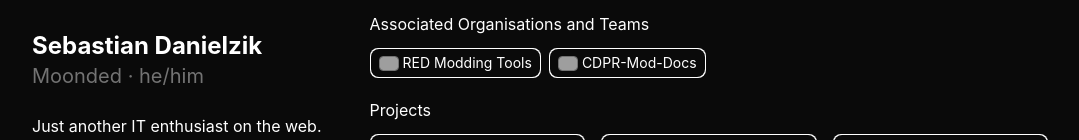
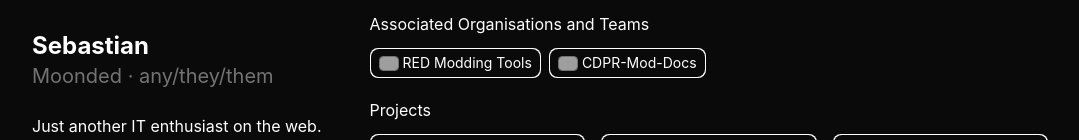
Before and after one commit to Moonded/homepage, an Astro site: page / in a window 1280 px wide. Shown: the part 381-521 px from the top of the page, without its empty margins (104-1183 px from the left). Built offline with nearby package versions, Linux system fonts and the light colour scheme; Astro itself is replaced by a stand-in of ours; grey boxes are pictures that could not be loaded.

Commit message:
update info to refelct updated values

```diff
--- a/src/components/sidebar/Info.astro
+++ b/src/components/sidebar/Info.astro
@@ -1,10 +1,8 @@
 <div>
-    <h1
-        class="text-2xl font-bold hover:bg-linear-to-r hover:from-pink-500 hover:via-red-500 hover:to-red-500 hover:text-transparent hover:bg-clip-text w-max"
-    >
-        Sebastian Danielzik
+    <h1 class="text-2xl font-bold hover:bg-linear-to-r hover:from-pink-500 hover:via-red-500 hover:to-red-500 hover:text-transparent hover:bg-clip-text w-max">
+        Sebastian
     </h1>
-    <p class="text-xl text-neutral-500">Moonded &middot; he/him</p>
+    <p class="text-xl text-neutral-500">Moonded &middot; any/they/them</p>
     <br />
     <p class="">Just another IT enthusiast on the web.</p>
 </div>
```
